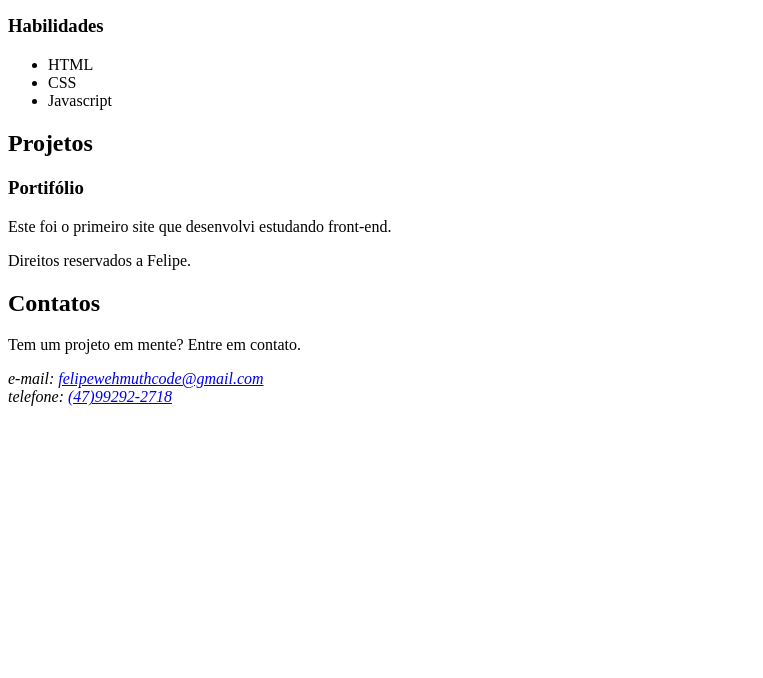
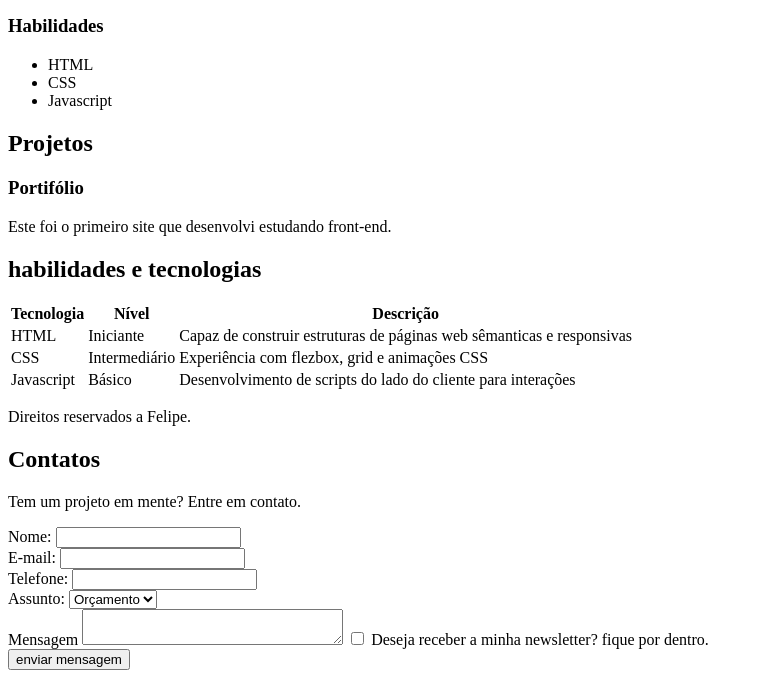
Before and after one commit to felipewehcode/Site, a plain HTML site: page index.html in a window 1280 px wide. Shown: the part 542-1220 px from the top of the page, without its empty margins (0-763 px from the left). Before the commit the page ends 956 px from the top, so only its background shows below. Drawn offline with Linux system fonts and the light colour scheme.

Commit message:
Adição de formulário e tabela no site.

```diff
--- a/index.html
+++ b/index.html
@@ -24,7 +24,7 @@
         <h2> Sobre mim</h2>
 
         <img src="https://media.licdn.com/dms/image/v2/D5603AQEmbF3n-trk2Q/profile-displayphoto-scale_400_400/B56Z3GTWq6GoAg-/0/1777148457855?e=1778716800&v=beta&t=-74BjbsxCFE2Me-Ao2xTWI4rrjltGG2Si9yT3OvP8fk"
-            alt="Imagem de foto de perfil"title="Imagem de perfil">
+            alt="Imagem de foto de perfil" title="Imagem de perfil">
 
         <article>
 
@@ -63,6 +63,45 @@
 
     </section>
 
+    <section id="habilidades">
+
+        <h2>habilidades e tecnologias</h2>
+
+        <table>
+
+            <thead>
+                <tr>
+                    <th>Tecnologia</th>
+                    <th>Nível</th>
+                    <th>Descrição</th>
+                </tr>
+            </thead>
+
+            <body>
+                <tr>
+                    <td>HTML</td>
+                    <td>Iniciante</td>
+                    <td>Capaz de construir estruturas de páginas web sêmanticas e responsivas</td>
+                </tr>
+
+                <tr>
+                    <td>CSS</td>
+                    <td>Intermediário</td>
+                    <td>Experiência com flezbox, grid e animações CSS</td>
+                </tr>
+
+                <tr>
+                    <td>Javascript</td>
+                    <td>Básico</td>
+                    <td>Desenvolvimento de scripts do lado do cliente para interações</td>
+                </tr>
+            </body>
+
+        </table>
+
+    </section>
+
+
     <footer>
         <p>Direitos reservados a Felipe.</p>
 
@@ -72,11 +111,41 @@
 
             <p>Tem um projeto em mente? Entre em contato.</p>
 
-            <address>
-                e-mail: <a href="mailto: felipewehmuthcode@gmail.com"> felipewehmuthcode@gmail.com</a> <br>
-                telefone: <a href="tel:+55(47)99292-2718">(47)99292-2718</a>
+            <form action="">
 
-            </address>
+                <label for="nome">Nome: </label>
+                <input type="text" id="nome" name="nome" required> <br>
+
+                <label for="email">E-mail: </label>
+                <input type="email" id="email" name="email" required> <br>
+
+                <label for="telefone">Telefone: </label>
+                <input type="tel" id="telefone" name="telefone" required> <br>
+
+                <label for="assunto">Assunto: </label>
+                <select name="assunto" id="assunto">
+                    <option value="orcamento">Orçamento</option>
+                    <option value="duvida">Dúvida</option>
+                    <option value="outro">Outro</option>
+                </select>
+
+                <br>
+
+                <label for="mensagem">Mensagem</label>
+                <textarea name="mensagem" id="mensagem" cols="30"></textarea>
+
+                <input type="checkbox" id="incricao" name="inscricao">
+                <label for="inscricao">Deseja receber a minha newsletter? fique por dentro.</label>
+
+                <br>
+
+                <input type="submit" value="enviar mensagem">
+
+
+
+            </form>
+
+
 
         </section>
 
```
